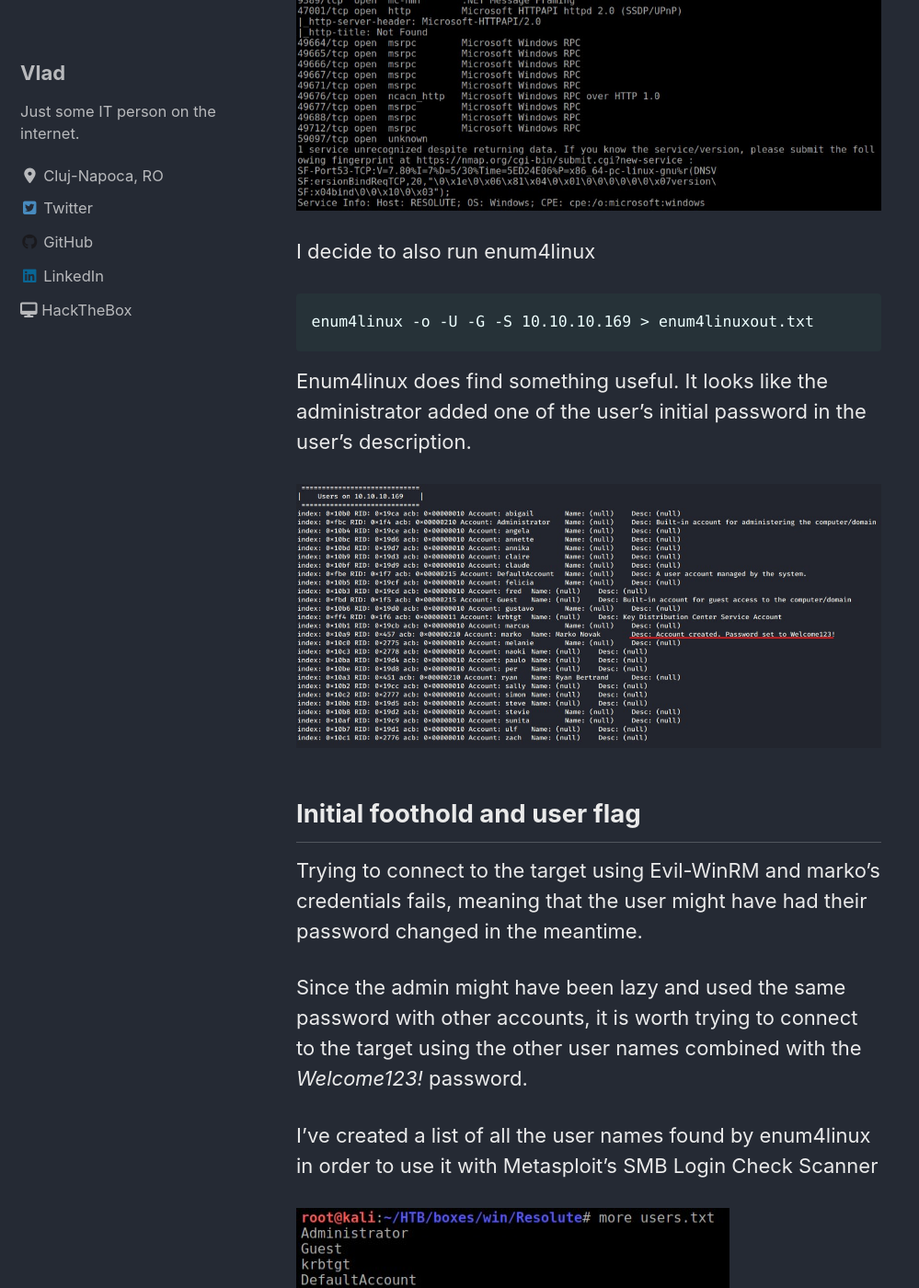
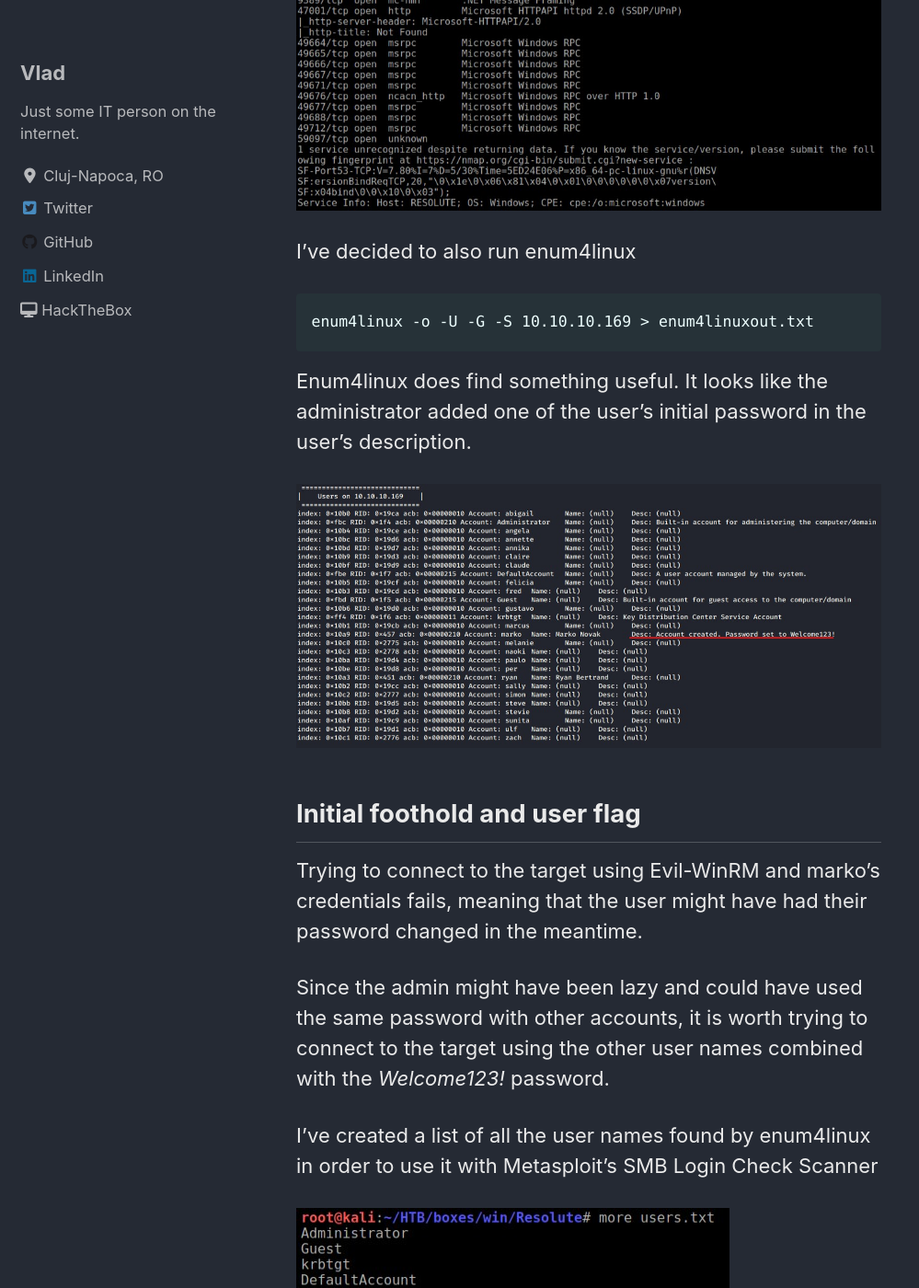
Before and after one commit to TheVladdestVlad/TheVladdestVlad.github.io, a Jekyll site: the page built from _posts/HTB/2020-05-30-Resolute.md, in a window 1280 px wide and 1400 px high, scrolled down 1509 px. Shown: the whole window at 92% size, without its empty margins (0-999 px from the left). Built offline with Jekyll 4.4.1, drawn with Linux system fonts in a browser that asks for light colours; cached includes are drawn as plain includes; nearby versions of some CDN libraries.

Commit message:
Update 2020-05-30-Resolute.md

````diff
--- a/_posts/HTB/2020-05-30-Resolute.md
+++ b/_posts/HTB/2020-05-30-Resolute.md
@@ -28,7 +28,7 @@ While nmap returned a lot of opened ports , it doesn't look like there's anythin
 
 ![nmapinitial](/assets/images/HTB/Resolute/nmapinitial.jpg)
 
-I decide to also run enum4linux
+I've decided to also run enum4linux
 ```
 enum4linux -o -U -G -S 10.10.10.169 > enum4linuxout.txt
 ```
@@ -41,7 +41,7 @@ Enum4linux does find something useful. It looks like the administrator added one
 
 Trying to connect to the target using Evil-WinRM and marko's credentials fails, meaning that the user might have had their password changed in the meantime.
 
-Since the admin might have been lazy and used the same password with other accounts, it is worth trying to connect to the target using the other user names combined with the _Welcome123!_ password.
+Since the admin might have been lazy and could have used the same password with other accounts, it is worth trying to connect to the target using the other user names combined with the _Welcome123!_ password.
 
 I've created a list of all the user names found by enum4linux in order to use it with Metasploit's SMB Login Check Scanner
 
````
